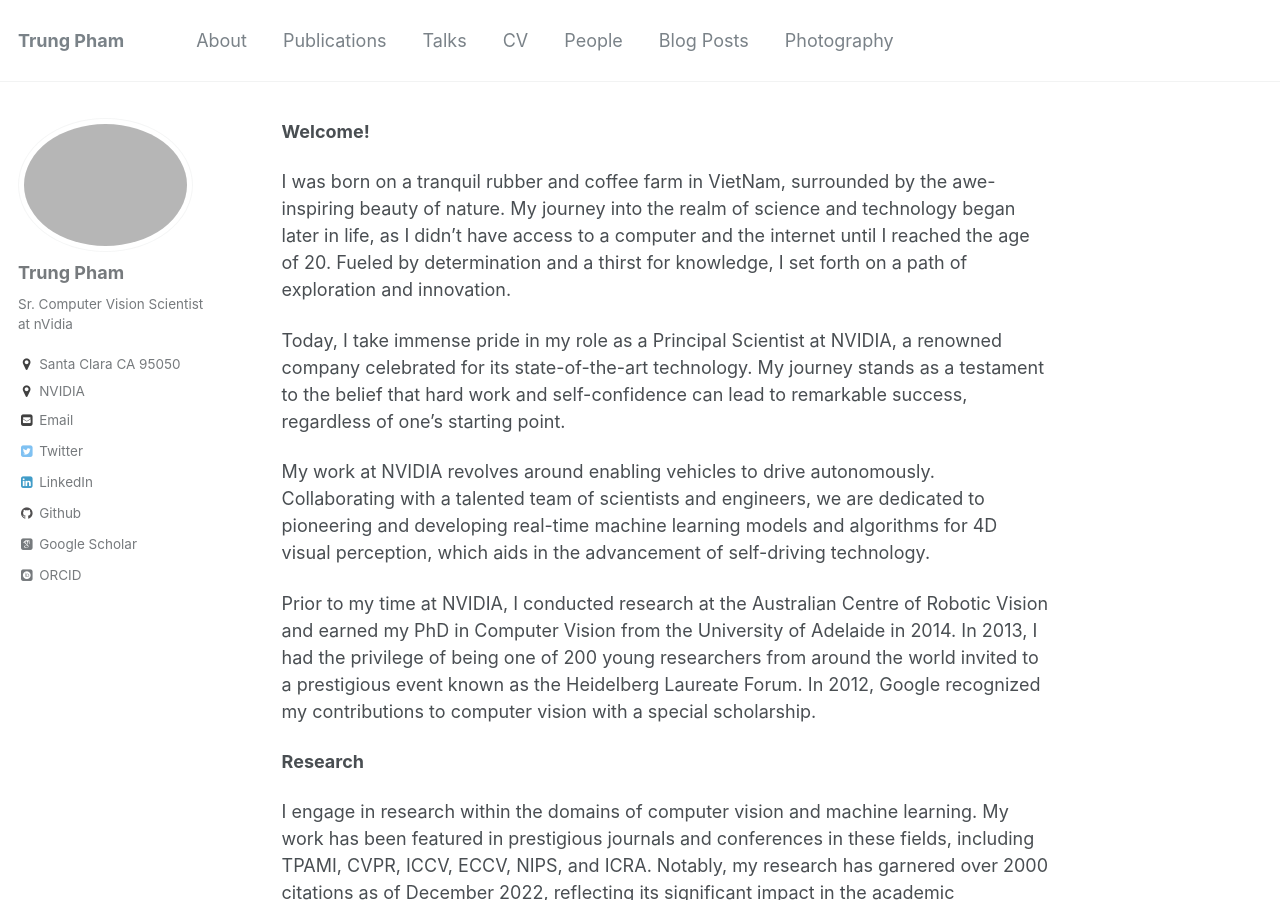
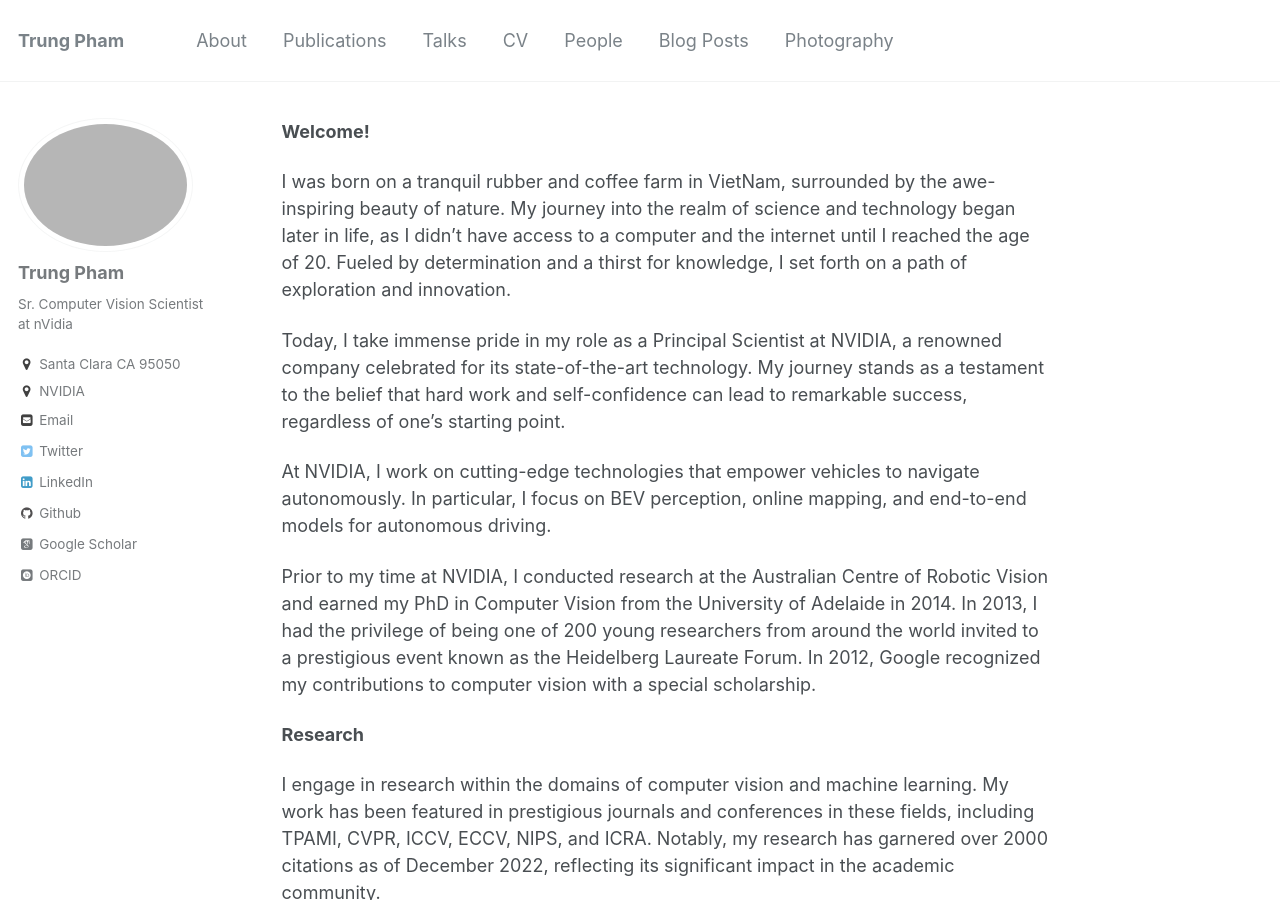
Before and after one commit to trungtpham/trungtpham.github.io, a Jekyll site: the page built from index.md, in a window 1280 px wide and 900 px high. Built offline with Jekyll 4.4.1, drawn with Linux system fonts in a browser that asks for light colours; some web fonts are replaced; our own code applies the rules of GitHub Pages for plain Markdown files.

Commit message:
Update index.md

```diff
--- a/index.md
+++ b/index.md
@@ -4,7 +4,7 @@ I was born on a tranquil rubber and coffee farm in VietNam, surrounded by the aw
 
 Today, I take immense pride in my role as a Principal Scientist at NVIDIA, a renowned company celebrated for its state-of-the-art technology. My journey stands as a testament to the belief that hard work and self-confidence can lead to remarkable success, regardless of one's starting point.
 
-My work at NVIDIA revolves around enabling vehicles to drive autonomously. Collaborating with a talented team of scientists and engineers, we are dedicated to pioneering and developing real-time machine learning models and algorithms for 4D visual perception, which aids in the advancement of self-driving technology.
+At NVIDIA, I work on cutting-edge technologies that empower vehicles to navigate autonomously. In particular, I focus on BEV perception, online mapping, and end-to-end models for autonomous driving.
 
 Prior to my time at NVIDIA, I conducted research at the Australian Centre of Robotic Vision and earned my PhD in Computer Vision from the University of Adelaide in 2014. In 2013, I had the privilege of being one of 200 young researchers from around the world invited to a prestigious event known as the Heidelberg Laureate Forum. In 2012, Google recognized my contributions to computer vision with a special scholarship.
 
```
